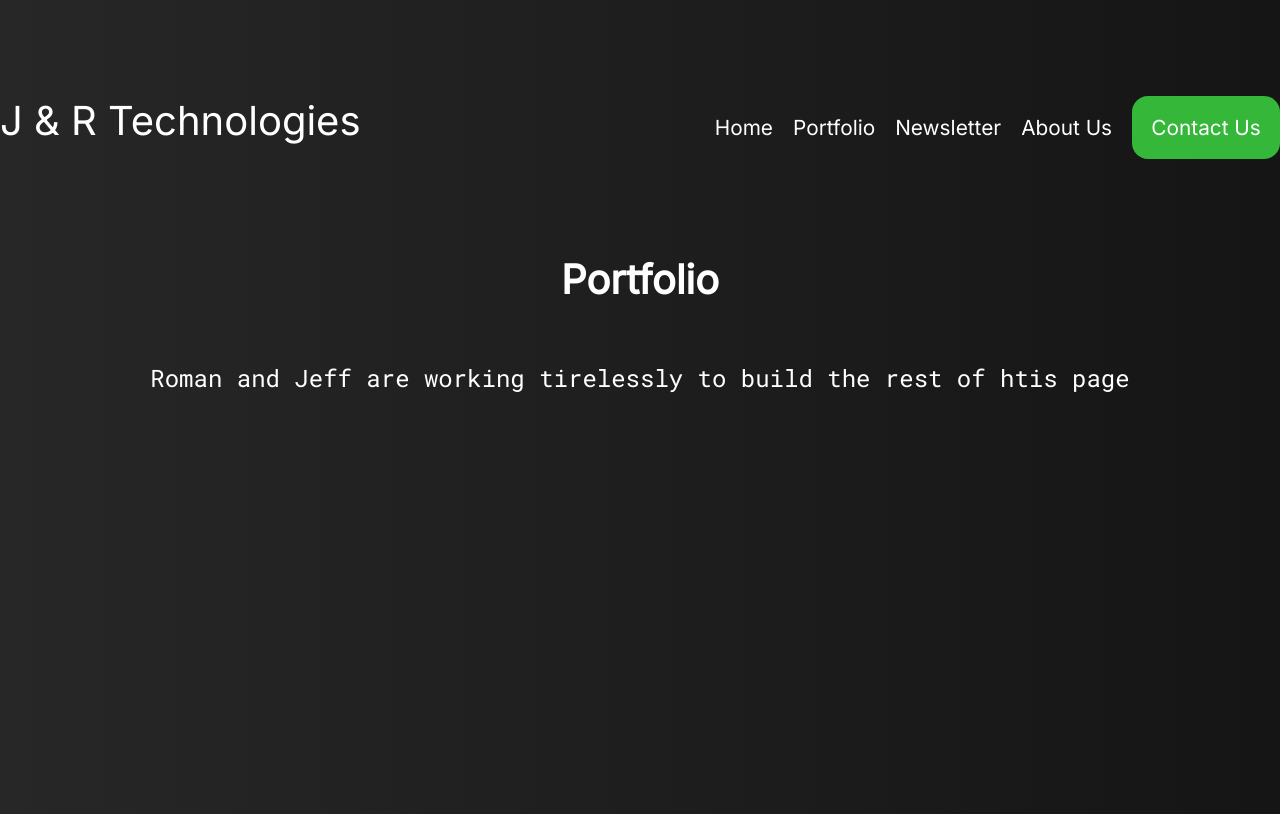
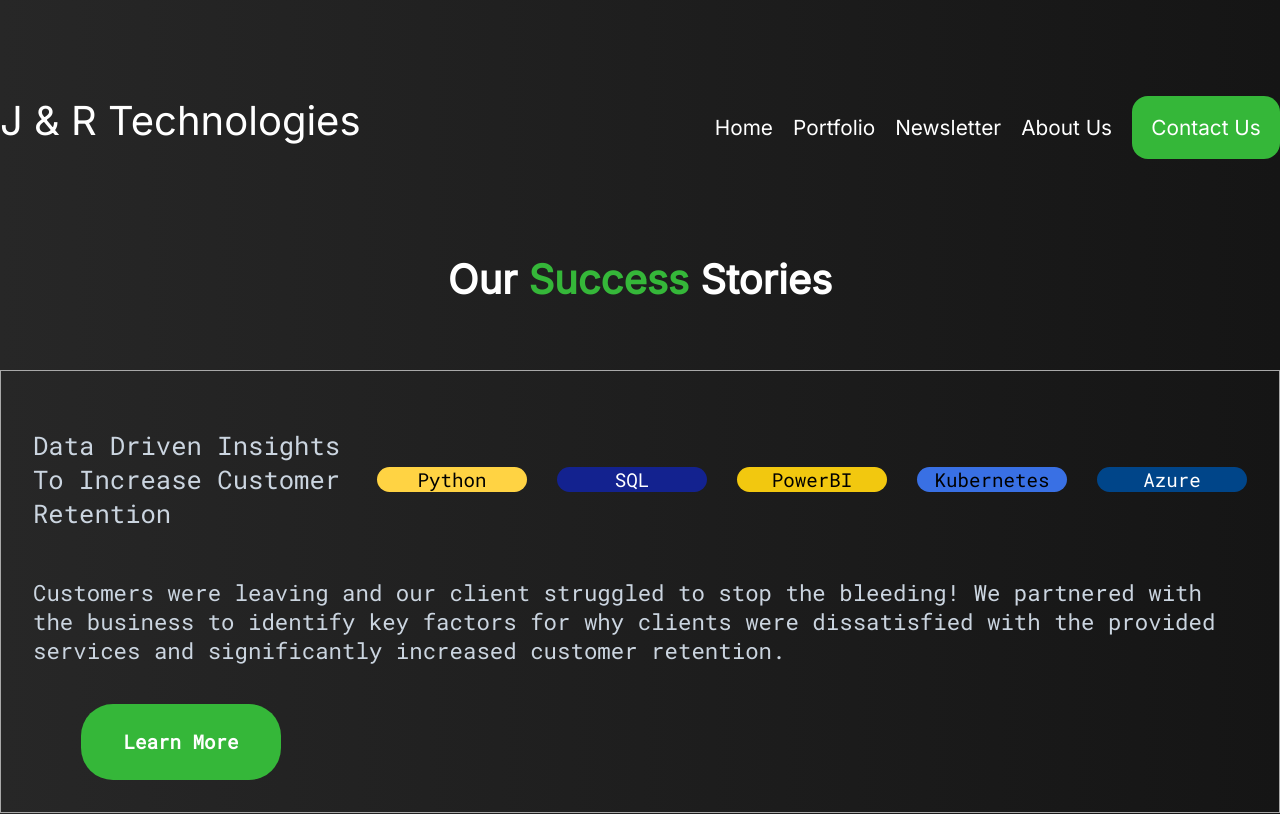
Before and after one commit to romanbell/consulting-dev, a React (Create React App) app: page /portfolio in a window 1280 px wide. Shown: the top 814 px of the page. Built offline with nearby package versions, Linux system fonts and the light colour scheme.

Commit message:
portfolio buttons

```diff
--- a/src/App.css
+++ b/src/App.css
@@ -317,3 +317,131 @@ textarea { resize: none; }
   font-size: 1.5rem;
   font-family: "Roboto Mono";
 }
+
+
+
+/* Portfolio Page */
+.portfolio-content {
+  width: 100%;
+  max-width: 1825px;
+}
+
+.portfolio-block-collapsed {
+  margin-top: 2rem;
+  display: flex;
+  flex-direction: column;
+  padding: 2rem;
+  border: 1px solid #A9A9A9;
+  background-color: rgba(0, 0, 0, 0);
+  color: #cbd5e0;
+}
+
+.portfolio-flex-title-and-logos {
+  display: flex;
+}
+
+.portfolio-tech-blocks {
+  margin-left: 2rem;
+  display: flex;
+  gap: 30px;
+  /* flex-direction: row;  */
+  text-align: center;
+  font-family: "Roboto Mono";
+
+}
+
+.portfolio-python {
+  color: black;
+  background-color: #ffd343;
+  border: none;
+  border-radius: 1rem;
+  font-size: 1.2rem;
+  text-align: center;
+  width: 150px;
+  margin: auto;
+}
+
+.portfolio-sql {
+  color: white;
+  background-color: #13228f;
+  border: none;
+  border-radius: 1rem;
+  font-size: 1.2rem;
+  text-align: center;
+  width: 150px;
+  margin: auto;
+}
+
+.portfolio-powerbi {
+  color: black;
+  background-color: #f2c80f;
+  border: none;
+  border-radius: 1rem;
+  font-size: 1.2rem;
+  text-align: center;
+  width: 150px;
+  margin: auto;
+}
+
+.portfolio-kubernetes {
+  color: black;
+  background-color: #3970e4;
+  border: none;
+  border-radius: 1rem;
+  font-size: 1.2rem;
+  text-align: center;
+  width: 150px;
+  margin: auto;
+}
+
+.portfolio-azure {
+  color: white;
+  background-color: #004589;
+  border: none;
+  border-radius: 1rem;
+  font-size: 1.2rem;
+  text-align: center;
+  width: 150px;
+  margin: auto;
+}
+
+
+.portfolio-block-title {
+  color: #cbd5e0;
+  font-family: "Roboto Mono";
+  font-size: 1.6rem;
+}
+
+.portfolio-block-caption {
+  color: #cbd5e0;
+  font-family: "Roboto Mono";
+  font-size: 1.4rem;
+}
+
+.portfolio-block-text {
+  color: #cbd5e0;
+  font-family: "Roboto Mono";
+  font-size: 1.3rem;
+}
+
+.portfolio-learn-more-button {
+  margin-top: 1rem;
+  margin-left: 3rem;
+  justify-content: center;
+  align-items: start;
+  padding: 1.6rem;
+  border: none;
+  border-radius: 2rem;
+  background-color: #35b739;
+  color: white;
+  width: 200px; /* Adjust as needed */
+  font-family: "Roboto Mono";
+  font-weight: bold;
+  font-size: 1.2rem;
+}
+
+
+
+/* .portfolio-block-expanded {
+
+} */
--- a/src/App.js
+++ b/src/App.js
@@ -1,5 +1,6 @@
 // TODO:
 
+// Modularize portfolio page so that we have portfolioEntry component or something
 // Fix horizontal scroll overflow (fixed app asset), onlly visible when zoomed in
 // Service headings get streched on framer animation
 // Create Mobile view
@@ -9,7 +10,7 @@
 // npm install @fontsource/inter
 // npm install @fontsource/roboto-mono
 // npm install react-router-dom
-
+// npm install framer-motion
 
 import * as React from "react";
 import { Routes, Route, Router } from 'react-router-dom';
--- a/src/components/portfolio.js
+++ b/src/components/portfolio.js
@@ -1,15 +1,54 @@
 import React, { Component } from 'react';
+import { motion } from 'framer-motion';
+
 
 export default class Portfolio extends Component {
+    constructor(props) {
+        super(props);
 
-    async componentDidMount() {}
-    componentWillUnmount() {}
+        this.state = {
+            isCardOpen: false,
+            }
+        };
+
+    toggleCard() {
+        this.setState({
+            isCardOpen: !this.state.isCardOpen
+        })
+    }
 
     render() {
         return(
             <div className='app'>
-                <h2 className="contact-heading">Portfolio </h2>
-                <p className="contact-subheading">  Roman and Jeff are working tirelessly to build the rest of htis page</p>
+                <h2 className="contact-heading">Our <span className='head-color'>Success</span> Stories </h2>
+                <section className='portfolio-content'>
+                    <motion.div layout onClick={() => this.toggleCard()} className='portfolio-block-collapsed'>
+                        <motion.div className="portfolio-flex-title-and-logos">
+                            <motion.p className='portfolio-block-title'>Data Driven Insights To Increase Customer Retention</motion.p>
+                            <motion.div className="portfolio-tech-blocks">
+                                <motion.p className="portfolio-python">Python</motion.p>
+                                <motion.p className="portfolio-sql">SQL</motion.p>
+                                <motion.p className="portfolio-powerbi">PowerBI</motion.p>
+                                <motion.p className="portfolio-kubernetes">Kubernetes</motion.p>
+                                <motion.p className="portfolio-azure">Azure</motion.p>
+                            </motion.div>
+                        </motion.div>
+
+                        <motion.p className='portfolio-block-caption'>Customers were leaving and our client struggled to stop the bleeding! We partnered with the business to identify key factors for why clients were dissatisfied with the provided services and significantly increased customer retention.</motion.p>
+                        {this.state.isCardOpen && (
+                        <>
+                            <motion.p className='portfolio-block-text'>Lorem ipsum dolor sit amet, consectetur adipiscing elit. Donec id ligula at nunc malesuada lobortis. Class aptent taciti sociosqu ad litora torquent per conubia nostra, per inceptos himenaeos. In massa sapien, molestie facilisis neque quis, euismod vulputate quam. Sed sem ligula, bibendum et tempor eget, luctus at tortor. Nullam porta, diam nec mollis fermentum, dui lacus suscipit elit, vitae volutpat lacus enim at orci. Donec tempus euismod velit nec porta. Donec accumsan eu turpis porttitor viverra. Praesent interdum dictum arcu, vitae mollis orci scelerisque congue. Donec cursus rutrum lacus, at consectetur nisi dapibus eget. Aenean vitae fermentum est. Integer malesuada iaculis fringilla. In blandit nibh quis nulla consequat, ut vulputate odio dignissim. Donec sit amet dui ac nulla interdum ullamcorper non vel risus.</motion.p>
+
+                            <motion.p className='portfolio-block-text'>Lorem ipsum dolor sit amet, consectetur adipiscing elit. Donec id ligula at nunc malesuada lobortis. Class aptent taciti sociosqu ad litora torquent per conubia nostra, per inceptos himenaeos. In massa sapien, molestie facilisis neque quis, euismod vulputate quam. Sed sem ligula, bibendum et tempor eget, luctus at tortor. Nullam porta, diam nec mollis fermentum, dui lacus suscipit elit, vitae volutpat lacus enim at orci. Donec tempus euismod velit nec porta. Donec accumsan eu turpis porttitor viverra. Praesent interdum dictum arcu, vitae mollis orci scelerisque congue. Donec cursus rutrum lacus, at consectetur nisi dapibus eget. Aenean vitae fermentum est. Integer malesuada iaculis fringilla. In blandit nibh quis nulla consequat, ut vulputate odio dignissim. Donec sit amet dui ac nulla interdum ullamcorper non vel risus.</motion.p>
+
+                            <motion.p className='portfolio-block-text'>Lorem ipsum dolor sit amet, consectetur adipiscing elit. Donec id ligula at nunc malesuada lobortis. Class aptent taciti sociosqu ad litora torquent per conubia nostra, per inceptos himenaeos. In massa sapien, molestie facilisis neque quis, euismod vulputate quam. Sed sem ligula, bibendum et tempor eget, luctus at tortor. Nullam porta, diam nec mollis fermentum, dui lacus suscipit elit, vitae volutpat lacus enim at orci. Donec tempus euismod velit nec porta. Donec accumsan eu turpis porttitor viverra. Praesent interdum dictum arcu, vitae mollis orci scelerisque congue. Donec cursus rutrum lacus, at consectetur nisi dapibus eget. Aenean vitae fermentum est. Integer malesuada iaculis fringilla. In blandit nibh quis nulla consequat, ut vulputate odio dignissim. Donec sit amet dui ac nulla interdum ullamcorper non vel risus.</motion.p>
+                        </>
+                        )}
+                        {!this.state.isCardOpen && (
+                        <motion.button type="submit" className="portfolio-learn-more-button">Learn More</motion.button>
+                        )}
+                    </motion.div>
+                </section>
             </div>
         );
     }
```
